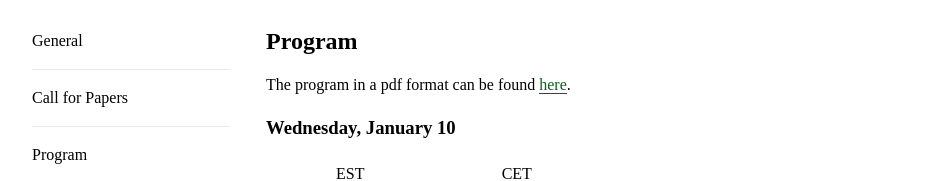
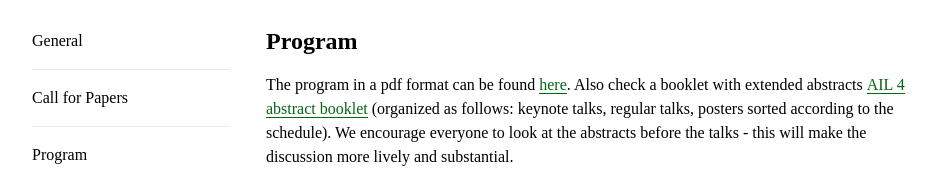
Before and after one commit to ail-workshop/AIL4-Workshop, a plain HTML site: page program.html in a window 1280 px wide. Shown: the part 567-748 px from the top of the page, without its empty margins (158-1094 px from the left). Drawn offline with Linux system fonts and the light colour scheme.

Commit message:
add booklet

```diff
--- a/program.html
+++ b/program.html
@@ -62,7 +62,8 @@
             <p>
             <p>
               The program in a pdf format can be found <a href="docs/AIL4_schedule.pdf">here</a>.
-<!--              An abstract booklet can be found <a href="/docs/AIL1_abstracts.pdf">here</a>.-->
+              Also check a booklet with extended abstracts <a href="docs/AIL4_abstract_booklet.pdf">AIL 4 abstract booklet</a> (organized as follows: keynote talks, regular talks, posters sorted according to the schedule).
+			  We encourage everyone to look at the abstracts before the talks - this will make the discussion more lively and substantial.
            </p>
           <h3>Wednesday, January 10</h3>
             <table>
```
Also changed, not shown: 3 other files.
